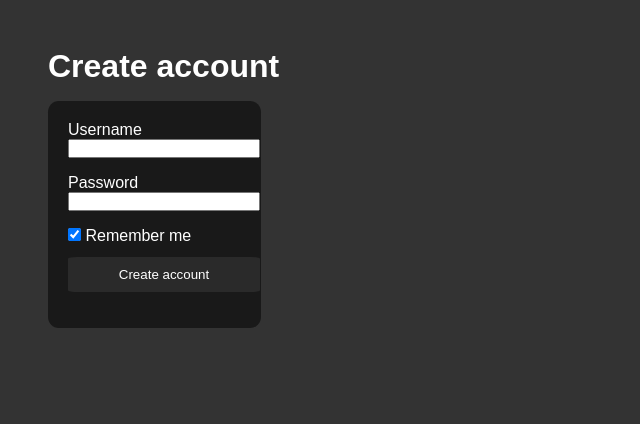
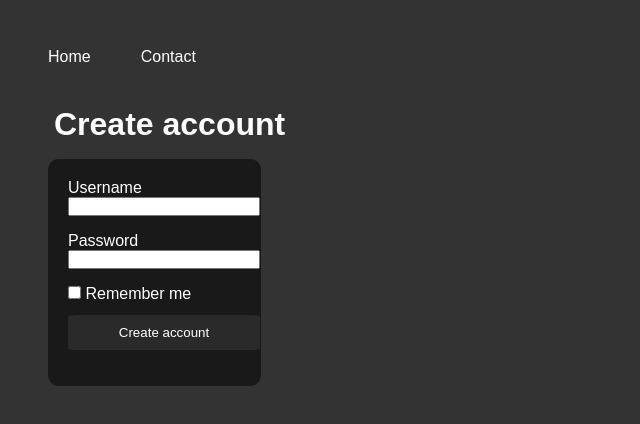
Before and after one commit to sararingkow/login_oevelse, a plain HTML site: page index.html in a window 1280 px wide. Shown: the whole page, without its empty margins (0-640 px from the left). Drawn offline with Linux system fonts and the light colour scheme.

Commit message:
Major changes

```diff
--- a/index.html
+++ b/index.html
@@ -9,6 +9,10 @@
 </head>
 
 <body>
+    <header>
+        <a href="index.html">Home</a>
+        <a href="contact.html">Contact</a>
+    </header>
     <h1>Create account</h1>
     <div class="container">
         <form name="login" netlify>
@@ -19,7 +23,7 @@
             <input type="password" id="psw" name="psw" pattern="(?=.*\d)(?=.*[a-z])(?=.*[A-Z]).{8,}"
                 title="Must contain at least one number and one uppercase and lowercase letter, and at least 8 or more characters"
                 required>
-            <label><input type="checkbox" checked="checked" name="remember"> Remember me</label>
+            <label><input type="checkbox" name="remember"> Remember me</label>
 
             <button type="submit">Create account</button>
         </form>
--- a/style.css
+++ b/style.css
@@ -12,6 +12,8 @@ body {
 
 h1 {
   margin-bottom: 1rem;
+  margin-left: 6px;
+  font-size: 32px;
   color: white;
 }
 
@@ -24,6 +26,12 @@ form {
 
 input {
   margin-bottom: 1rem;
+}
+
+textarea {
+  margin-top: 0.2rem;
+  margin-bottom: 0.8rem;
+  height: 6rem;
 }
 
 button {
@@ -80,3 +88,19 @@ button:hover {
   left: -35px;
   content: "&#10006;";
 }
+
+header {
+  display: flex;
+  justify-content: start;
+  margin-bottom: 40px;
+  gap: 50px;
+}
+
+header a {
+  text-decoration: none;
+  color: white;
+}
+
+header a:hover {
+  color: #cccccc;
+}
```
Also changed, not shown: contact.html (added, +28 -0 lines).
